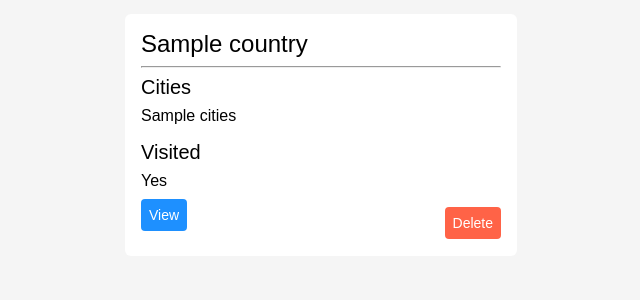
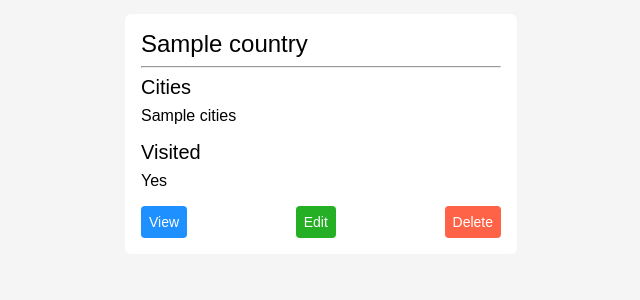
Before and after one commit to JBlaney93/TravelTracker, a Flask app: page /countries in a window 1280 px wide. Shown: the part 179-479 px from the top of the page, without its empty margins (215-855 px from the left). Run offline with Flask 2, Linux system fonts and the light colour scheme; a database or web service that is not in the repository returns one stand-in record (values such as "Sample title"); some libraries are stand-ins or nearby versions.

Commit message:
edit country button added to countries

```diff
--- a/templates/countries/index.html
+++ b/templates/countries/index.html
@@ -28,7 +28,10 @@
 
 
                 <div class="countries__item-buttons">
-                    <p><a href="/countries/{{ country.id }}" class="view_button">View</a></p>
+                    <a href="/countries/{{ country.id }}" class="view_button">View</a>
+
+                    <a href="/countries/edit/{{ country.id }}" class="add_button">Edit</a>
+
                     <form action="/countries/delete/{{ country.id }}" method="POST">
                         <input type="submit" value="Delete" class="delete_button">
                     </form>
```
